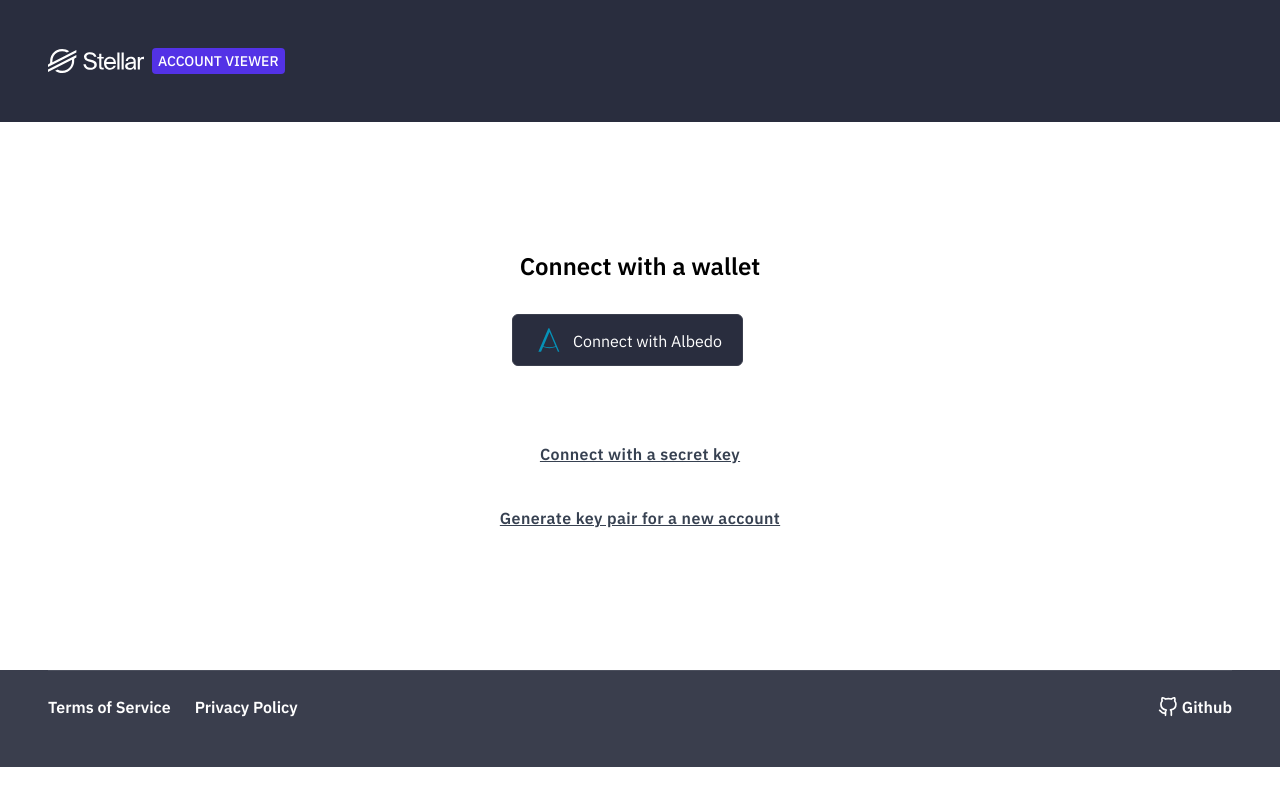
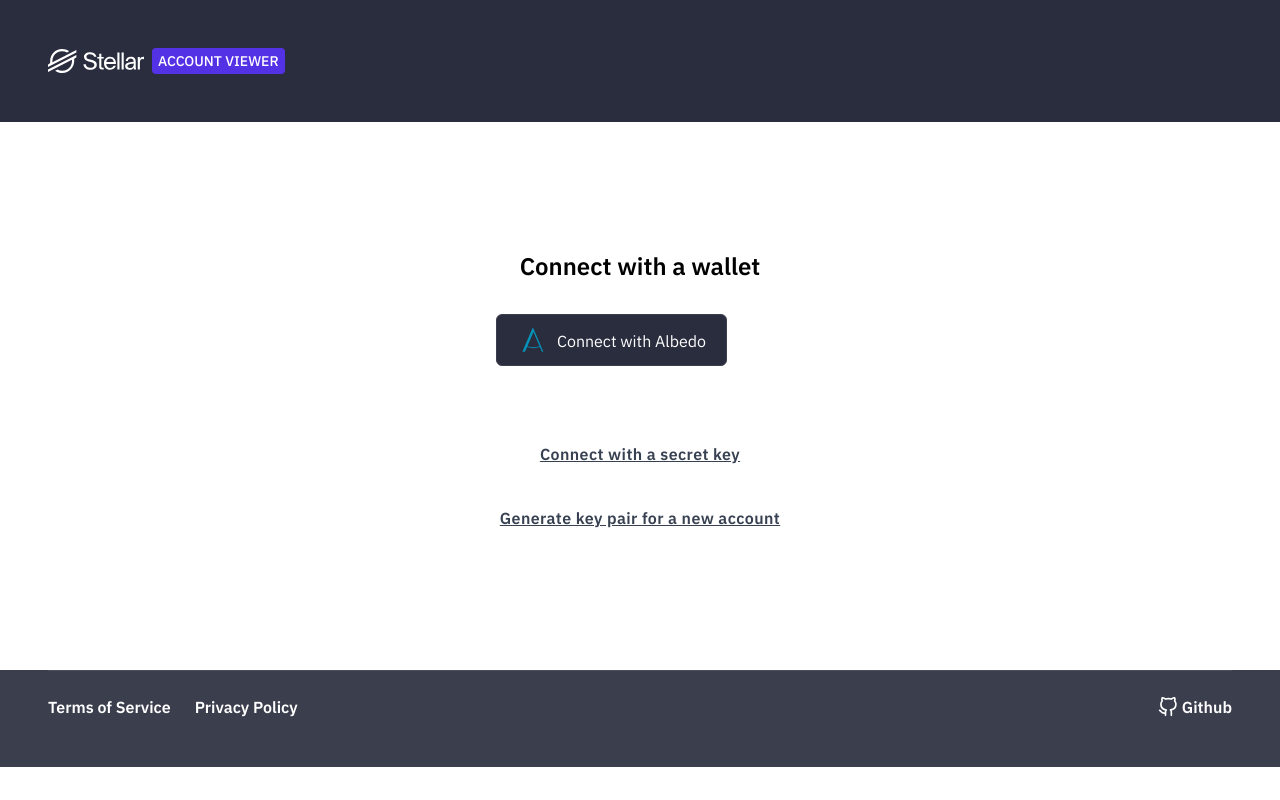
Before and after one commit to fedeesti/stellar-wallet, a React (Vite) app: page / in a window 1280 px wide. Built offline with nearby package versions, Linux system fonts and the light colour scheme.

Commit message:
Fix button padding

```diff
--- a/src/components/login/LoginWithAlbedo.tsx
+++ b/src/components/login/LoginWithAlbedo.tsx
@@ -13,7 +13,7 @@ function LoginWithAlbedo() {
   };
 
   return (
-    <div className="mb-6 min-w-[250px] flex justify-between items-center px-12">
+    <div className="mb-6 min-w-[250px] flex justify-between items-center px-8">
       <button
         onClick={openModal}
         data-cy="login-albedo-btn"
```
